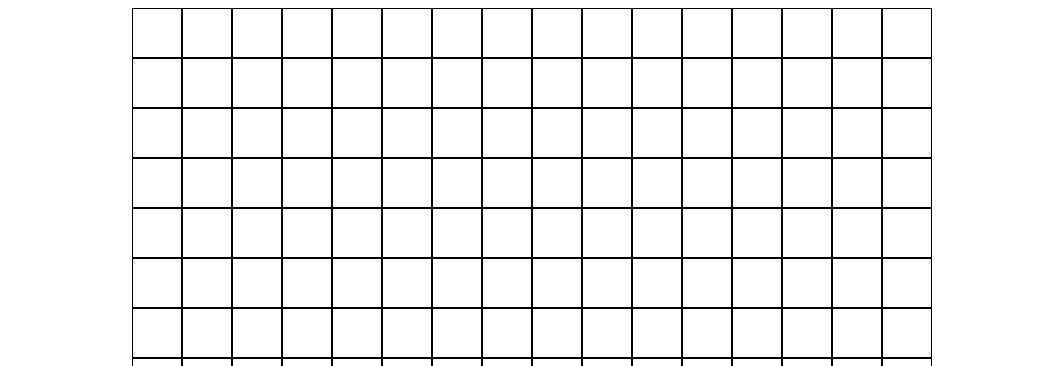
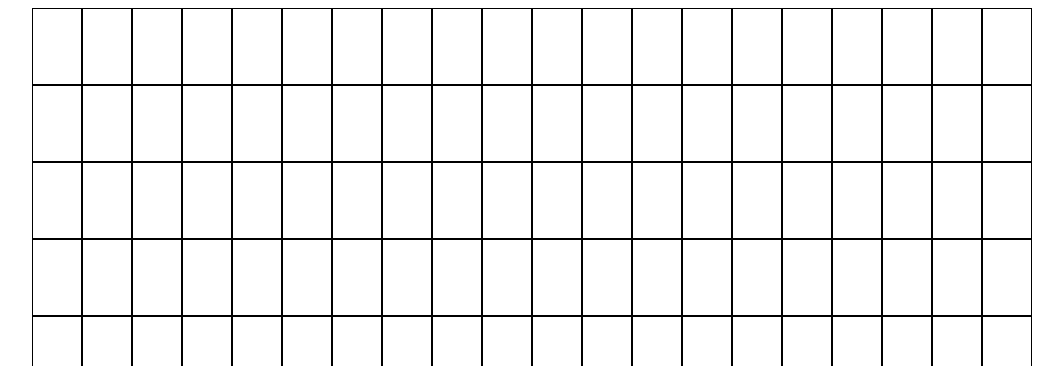
Before and after one commit to ztillzurfing/etch-a-sketch, a plain HTML site: page index.html in a window 1280 px wide. Shown: the top 366 px of the page, without its empty margins (108-1171 px from the left). Drawn offline with Linux system fonts and the light colour scheme.

Commit message:
push for remote work

```diff
--- a/scripts.js
+++ b/scripts.js
@@ -14,7 +14,7 @@ function createDiv (num) {
 }
 
 // function hover() {
-//     const hover = document.querySelectorAll("div")
+//     const hover = document.getElementById("div");
 //     hover.addEventListener("mouseover", () => {
 //         hover.classList.add("hover");
 //         div.appendChild(hover);
@@ -23,7 +23,6 @@ function createDiv (num) {
 
 
 createDiv(256);
-// hover();
 
 
 function newGrid (number) {
@@ -53,3 +52,8 @@ function removeDiv () {
         oldDiv.removeChild(oldDiv.lastChild);
     }
 }
+
+function breakRow() {
+
+
+}
--- a/style.css
+++ b/style.css
@@ -7,24 +7,38 @@ body {
     display: flex;
     background-color: lightblue;
     flex-wrap: wrap;
-    width:800px;
-    height:800px;
+    width:1000px;
+    height:1000px;
 
 
 }
 .content {
     display: flex;
     box-sizing: border-box;
-    height:50px;
-    width:50px;
     background-color: white;
     border: 1px solid black;
     padding:0px;
     margin:0px;
+    width: 50px;
+    height:auto;
+    flex:auto;
+    /* aspect-ratio: 1/1; */
+
 
 }
 
-.hover {
+/* .break {
+    flex-basis: 100%;
+    height:0;
+} */
+/*
+.content:before{
+    content:"";
+    display: block;
+    padding-top: 100%;
+} */
+
+/* .hover {
     background-color: red;
 
-}
+} */
```
